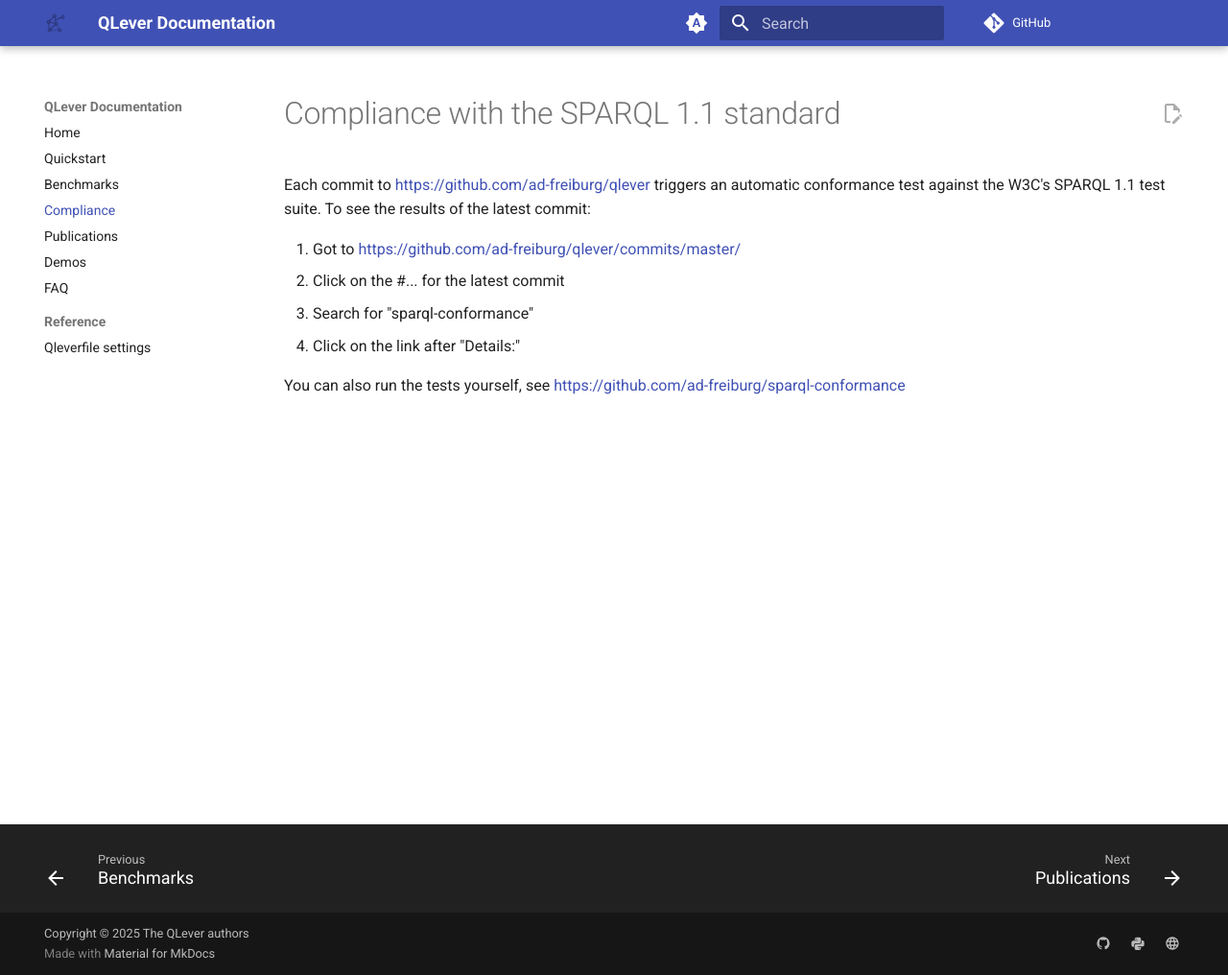
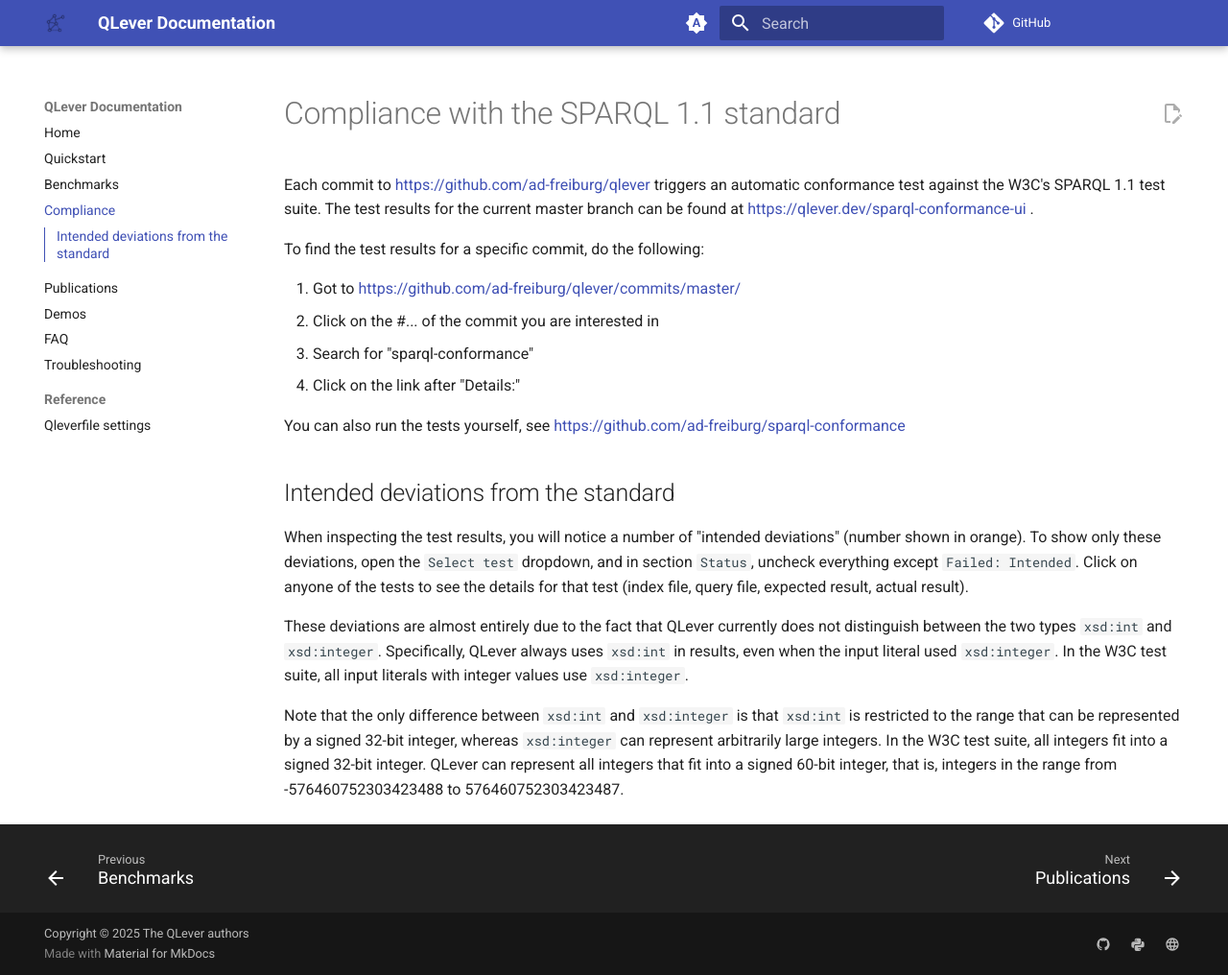
Before and after one commit to qlever-dev/qlever-docs, an MkDocs documentation site: the page built from docs/compliance.md, in a window 1280 px wide and 1016 px high. Shown: the whole window at 96% size. Built offline with MkDocs 1.6.1 and Material for MkDocs 9.7.7, drawn with Linux system fonts in a browser that asks for light colours; plug-ins that fetch from the network failed and are left out; comment, search, counter and statistics services are not loaded; the version menu is left out.

Commit message:
Revise `compliance.md` and add `troubleshooting.md`

```diff
--- a/docs/compliance.md
+++ b/docs/compliance.md
@@ -1,12 +1,35 @@
 # Compliance with the SPARQL 1.1 standard
 
 Each commit to https://github.com/ad-freiburg/qlever triggers an automatic
-conformance test against the W3C's SPARQL 1.1 test suite. To see the results of
-the latest commit:
+conformance test against the W3C's SPARQL 1.1 test suite. The test results for
+the current master branch can be found at https://qlever.dev/sparql-conformance-ui .
+
+To find the test results for a specific commit, do the following:
 
 1. Got to https://github.com/ad-freiburg/qlever/commits/master/
-2. Click on the #... for the latest commit
+2. Click on the #... of the commit you are interested in
 3. Search for "sparql-conformance"
 4. Click on the link after "Details:"
 
 You can also run the tests yourself, see https://github.com/ad-freiburg/sparql-conformance
+
+## Intended deviations from the standard
+
+When inspecting the test results, you will notice a number of "intended
+deviations" (number shown in orange). To show only these deviations, open the
+`Select test` dropdown, and in section `Status`, uncheck everything except
+`Failed: Intended`. Click on anyone of the tests to see the details for that
+test (index file, query file, expected result, actual result).
+
+These deviations are almost entirely due to the fact that QLever currently does
+not distinguish between the two types `xsd:int` and `xsd:integer`.
+Specifically, QLever always uses `xsd:int` in results, even when the input
+literal used `xsd:integer`. In the W3C test suite, all input literals with
+integer values use `xsd:integer`.
+
+Note that the only difference between `xsd:int` and `xsd:integer` is that
+`xsd:int` is restricted to the range that can be represented by a signed 32-bit
+integer, whereas `xsd:integer` can represent arbitrarily large integers. In the
+W3C test suite, all integers fit into a signed 32-bit integer. QLever can
+represent all integers that fit into a signed 60-bit integer, that is, integers
+in the range from -576460752303423488 to 576460752303423487.
--- a/mkdocs.yml
+++ b/mkdocs.yml
@@ -10,6 +10,7 @@ nav:
   - Publications: publications.md
   - Demos: demos.md
   - FAQ: faq.md
+  - Troubleshooting: troubleshooting.md
   # - Getting started:
   #   - qlever-control: qlever-control.md
   - Reference:
```
Also changed, not shown: docs/troubleshooting.md (added, +10 -0 lines).
